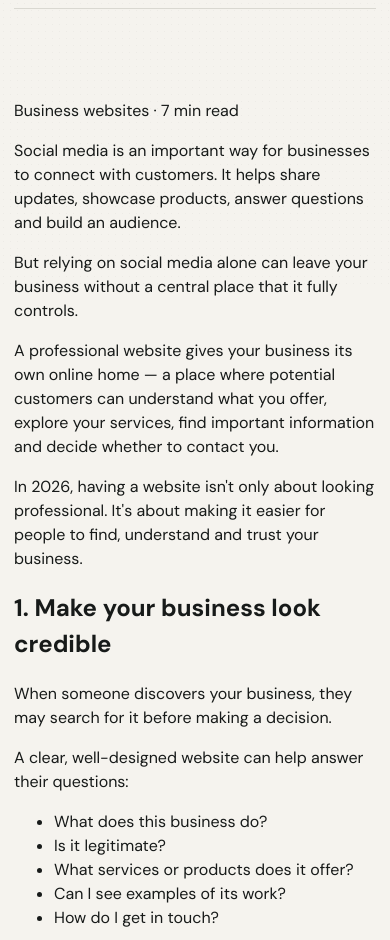
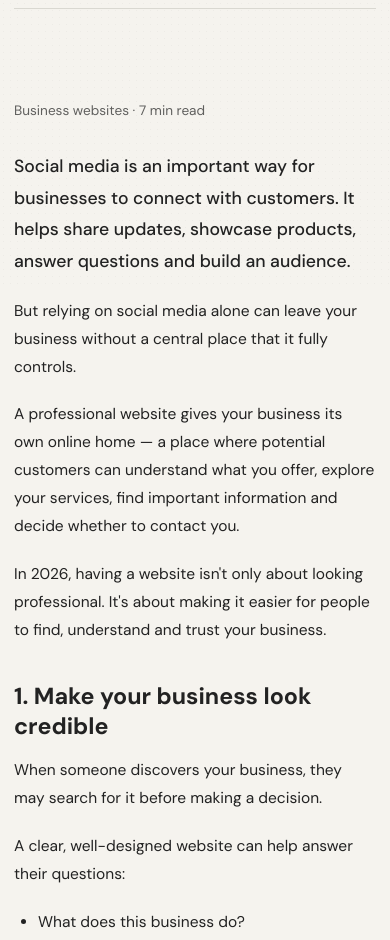
Before and after one commit to WebcraftBoys/webcraftboys.github.io, a plain HTML site: page pages/articles/business-needs-website-2026.html in a window 390 px wide. Shown: the part 560-1500 px from the top of the page. Drawn offline with Linux system fonts and the light colour scheme.

Commit message:
Add styles for article reading layout
Added styles for article reading layout including content, meta, intro, headings, paragraphs, lists, and related articles.

```diff
--- a/css/pages.css
+++ b/css/pages.css
@@ -1777,3 +1777,85 @@ transition: none;
 
 .page-cta { position: relative; overflow: hidden; }
 .page-cta::after { content:""; position:absolute; width:220px; height:220px; border:1px solid currentColor; border-radius:50%; right:-110px; top:50%; opacity:.08; pointer-events:none; }
+
+
+
+
+/* =========================================
+   WEBCRAFT ARTICLE READING LAYOUT
+========================================= */
+
+.article-content {
+  width: 100%;
+  max-width: 820px;
+  margin-inline: auto;
+  line-height: 1.85;
+  color: var(--text, #222);
+}
+
+.article-content .article-meta {
+  margin-bottom: 28px;
+  font-size: 0.85rem;
+  opacity: 0.7;
+}
+
+.article-content .article-intro {
+  font-size: clamp(1.1rem, 2vw, 1.3rem);
+  line-height: 1.8;
+  font-weight: 500;
+}
+
+.article-content h2 {
+  margin-top: 48px;
+  margin-bottom: 16px;
+  line-height: 1.3;
+}
+
+.article-content p {
+  margin-bottom: 20px;
+}
+
+.article-content ul {
+  margin: 20px 0 28px;
+  padding-left: 24px;
+}
+
+.article-content li {
+  margin-bottom: 10px;
+}
+
+.article-content a {
+  text-decoration-thickness: 1px;
+  text-underline-offset: 4px;
+}
+
+.article-related {
+  margin-top: 60px;
+  padding: 28px;
+  border: 1px solid rgba(128, 128, 128, 0.2);
+  border-radius: 16px;
+}
+
+.article-related h2 {
+  margin-top: 0;
+}
+
+.article-related p:last-child {
+  margin-bottom: 0;
+}
+
+@media (max-width: 768px) {
+  .article-content {
+    font-size: 0.97rem;
+    line-height: 1.8;
+  }
+
+  .article-content h2 {
+    margin-top: 36px;
+  }
+
+  .article-related {
+    padding: 20px;
+    margin-top: 40px;
+  }
+}
```
